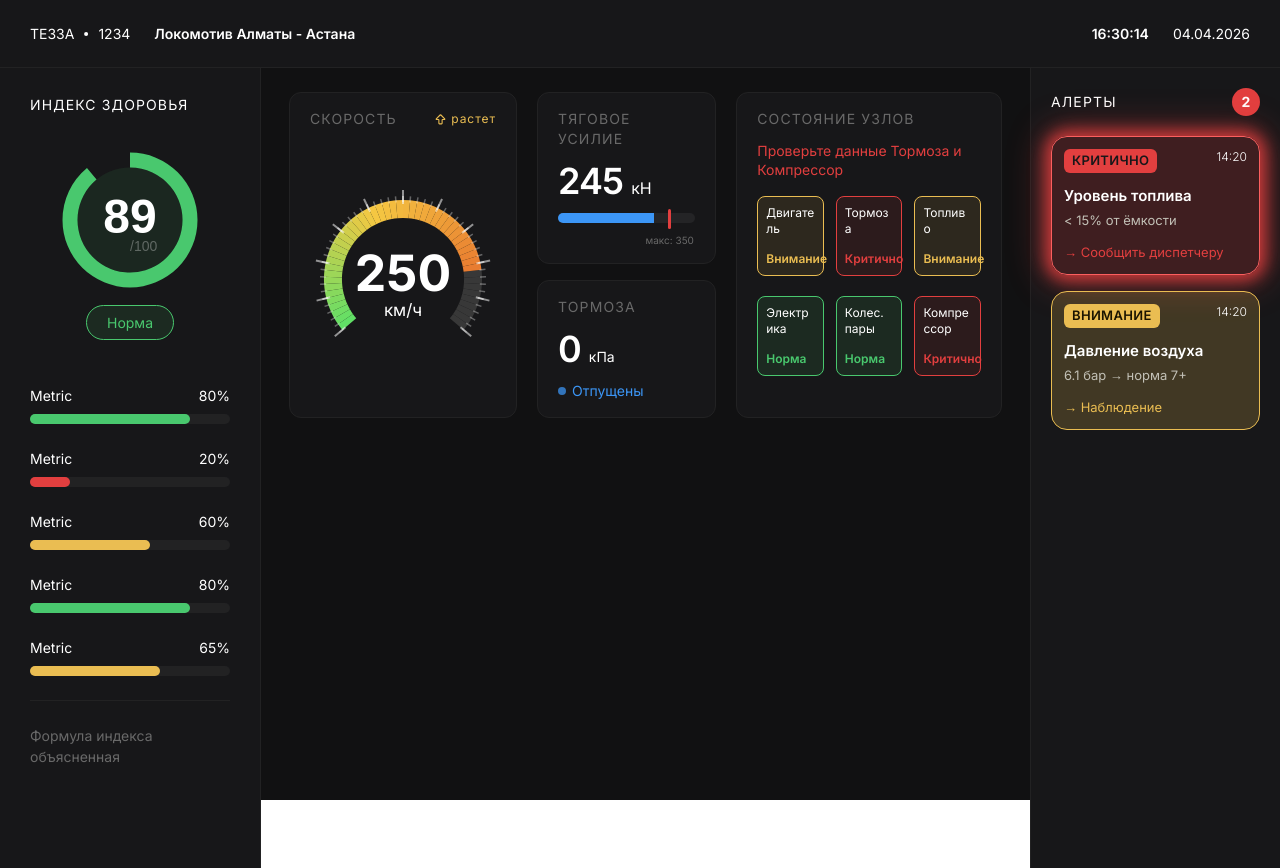
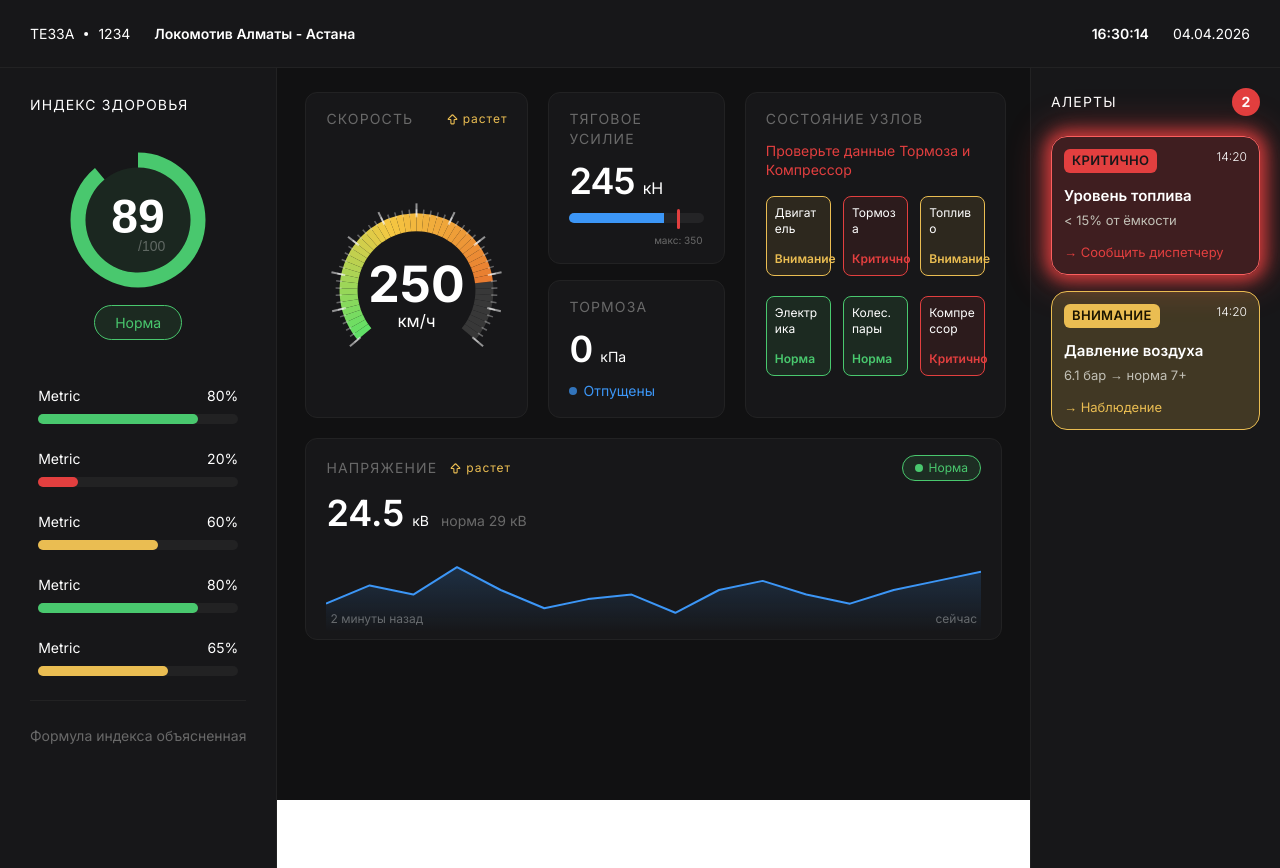
Before and after one commit to piluvz/hacknu26-railways-fe, a React (Vite) app: page / in a window 1280 px wide. Built offline with nearby package versions, Linux system fonts and the light colour scheme.

Commit message:
linear chart for voltage

```diff
--- /dev/null
+++ b/src/components/home/VoltageWidget.tsx
@@ -0,0 +1,139 @@
+import ReactECharts from "echarts-for-react";
+import { ArrowBigUp } from 'lucide-react';
+
+// TODO: Replace with data from backend (pantograph_voltage field)
+const VOLTAGE_DATA = {
+    value: 24.5,
+    max: 29,
+    unit: 'кВ',
+    status: 'Норма',
+};
+const DATA_POINTS = [23.8, 24.2, 24.0, 24.6, 24.1, 23.7, 23.9, 24.0, 23.6, 24.1, 24.3, 24.0, 23.8, 24.1, 24.3, 24.5];
+
+function statusStyle(status: string): { color: string; bg: string } {
+    if (status === 'Критично') return { color: '#E23F3F', bg: 'rgba(226,63,63,0.12)' };
+    if (status === 'Внимание') return { color: '#EABD52', bg: 'rgba(234,189,82,0.12)' };
+    return { color: '#49C86E', bg: 'rgba(73,200,110,0.12)' };
+}
+
+function StatusPill({ status }: { status: string }) {
+    const { color, bg } = statusStyle(status);
+    return (
+        <div
+            className="flex items-center gap-1.5 px-3 py-1 rounded-full border text-xs"
+            style={{ borderColor: color, backgroundColor: bg, color }}
+        >
+            <span className="w-2 h-2 rounded-full shrink-0" style={{ backgroundColor: color }} />
+            {status}
+        </div>
+    );
+}
+
+export default function VoltageWidget() {
+    const option = {
+        backgroundColor: 'transparent',
+        grid: { left: 0, right: 0, top: 8, bottom: 0 },
+        xAxis: {
+            type: 'category',
+            data: DATA_POINTS.map((_, i) => i),
+            axisLine: { show: false },
+            axisTick: { show: false },
+            axisLabel: { show: false },
+            splitLine: { show: false },
+            boundaryGap: false,
+        },
+        yAxis: {
+            type: 'value',
+            axisLine: { show: false },
+            axisTick: { show: false },
+            axisLabel: { show: false },
+            splitLine: { show: false },
+            min: (v: { min: number }) => +(v.min - 0.4).toFixed(1),
+            max: (v: { max: number }) => +(v.max + 0.4).toFixed(1),
+        },
+        series: [
+            {
+                type: 'line',
+                data: DATA_POINTS,
+                smooth: false,
+                symbol: 'circle',
+                symbolSize: 7,
+                showSymbol: false,
+                lineStyle: { color: '#3C96F6', width: 2 },
+                itemStyle: { color: '#3C96F6' },
+                emphasis: {
+                    scale: true,
+                    itemStyle: {
+                        color: '#3C96F6',
+                        borderColor: '#fff',
+                        borderWidth: 2,
+                        shadowBlur: 6,
+                        shadowColor: 'rgba(60,150,246,0.6)',
+                    },
+                },
+                areaStyle: {
+                    color: {
+                        type: 'linear',
+                        x: 0, y: 0, x2: 0, y2: 1,
+                        colorStops: [
+                            { offset: 0, color: 'rgba(60,150,246,0.28)' },
+                            { offset: 1, color: 'rgba(60,150,246,0.01)' },
+                        ],
+                    },
+                },
+            },
+        ],
+        tooltip: {
+            trigger: 'axis',
+            axisPointer: {
+                type: 'line',
+                lineStyle: { color: '#3C96F6', width: 1, type: 'dashed' },
+            },
+            backgroundColor: '#1E1E20',
+            borderColor: '#3C96F6',
+            borderWidth: 1,
+            padding: [6, 10],
+            textStyle: { color: '#fff', fontSize: 12 },
+            // eslint-disable-next-line @typescript-eslint/no-explicit-any
+            formatter: (params: any) =>
+                `<span style="font-weight:600">${params[0].value} кВ</span>`,
+        },
+        animation: true,
+        animationDuration: 1200,
+        animationEasing: 'cubicOut' as const,
+    };
+
+    return (
+        <div className="flex flex-col px-5 pt-4 bg-[#171719] text-white border border-[#222223] rounded-xl overflow-hidden">
+            {/* Header row */}
+            <div className="flex items-center justify-between mb-3">
+                <div className="flex items-center gap-3">
+                    <span className="text-sm text-[#696969] uppercase tracking-[0.08em]">Напряжение</span>
+                    <div className="flex items-center gap-1">
+                        <ArrowBigUp size={13} color="#EABD52" />
+                        <span className="text-xs text-[#EABD52] tracking-[0.08em]">растет</span>
+                    </div>
+                </div>
+                <div className="flex items-center gap-2">
+                    <StatusPill status={VOLTAGE_DATA.status} />
+                </div>
+            </div>
+
+            {/* Value row */}
+            <div className="flex items-baseline gap-2 mb-2">
+                <span className="text-4xl font-semibold">{VOLTAGE_DATA.value}</span>
+                <span className="text-sm">{VOLTAGE_DATA.unit}</span>
+                <span className="text-sm text-[#696969] ml-1">норма {VOLTAGE_DATA.max} {VOLTAGE_DATA.unit}</span>
+            </div>
+
+            {/* Chart */}
+            <div className="relative">
+                <ReactECharts option={option} style={{ height: 90 }} />
+                <div className="flex justify-between text-xs text-[#696969] px-1 -mt-5 pb-3">
+                    <span>2 минуты назад</span>
+                    <span>сейчас</span>
+                </div>
+            </div>
+        </div>
+    );
+}
--- a/src/pages/home/index.tsx
+++ b/src/pages/home/index.tsx
@@ -5,6 +5,7 @@ import SpeedWidget from "../../components/home/SpeedWidget";
 import BreaksWidget from "../../components/home/BreaksWidget";
 import StatesWidget from "../../components/home/StatesWidget";
 import AlertsPanel from "../../components/home/AlertsPanel";
+import VoltageWidget from "../../components/home/VoltageWidget";
 
 export default function HomePage() {
     return (
@@ -14,7 +15,8 @@ export default function HomePage() {
             <div className="flex h-full">
                 <HealthIndex />
 
-                <div className="flex mx-7 py-6 gap-5 self-start">
+                <div className="flex flex-col mx-7 py-6 gap-5 flex-1 min-w-0">
+                    <div className="flex gap-5 self-start">
                         <div className="w-[290px]">
                             <SpeedWidget />
                         </div>
@@ -31,6 +33,9 @@ export default function HomePage() {
                         </div>
                     </div>
 
+                    <VoltageWidget />
+                </div>
+
                 <div className="ml-auto">
                     <AlertsPanel />
                 </div>
```
Lines whose indentation alone changed are shown as unchanged.
